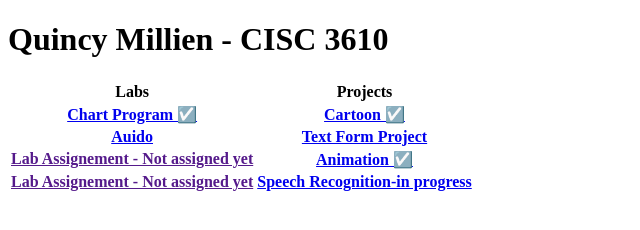
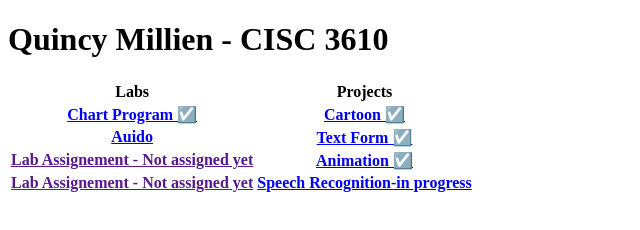
Before and after one commit to qbcoding2/CISC3610-PROJECTS-OF-QUINCY-MILLIEN, a plain HTML site: page index.html in a window 1280 px wide. Shown: the whole page, without its empty margins (0-640 px from the left). Drawn offline with Linux system fonts and the light colour scheme.

Commit message:
Update index.html

```diff
--- a/index.html
+++ b/index.html
@@ -22,7 +22,7 @@
                     </tr>
                     <tr>
                         <th><a href="lab/audio/index.html">Auido</a></th>
-                        <th><a href="projects/text form/index.html">Text Form Project</a></th>
+                        <th><a href="projects/text form/index.html">Text Form ☑️ </a></th>
                     </tr>
                     <tr>
                         <th><a href="">Lab Assignement - Not assigned yet </a></th>
```
